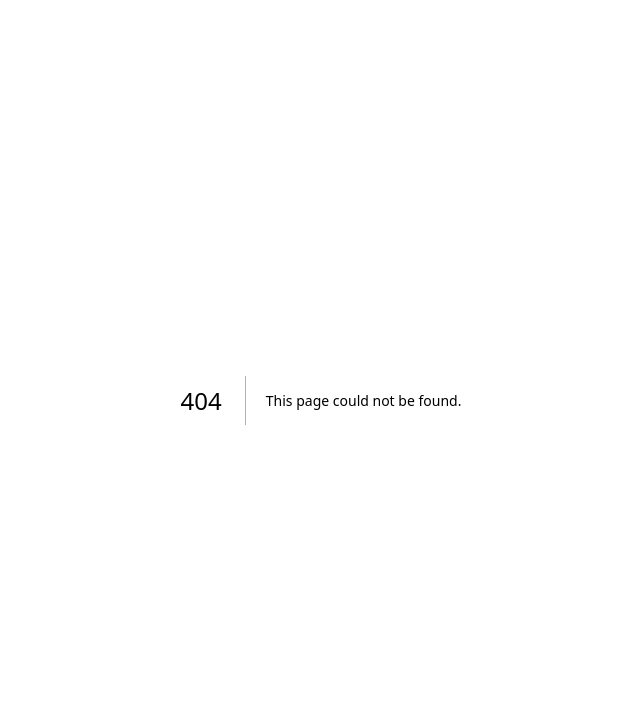
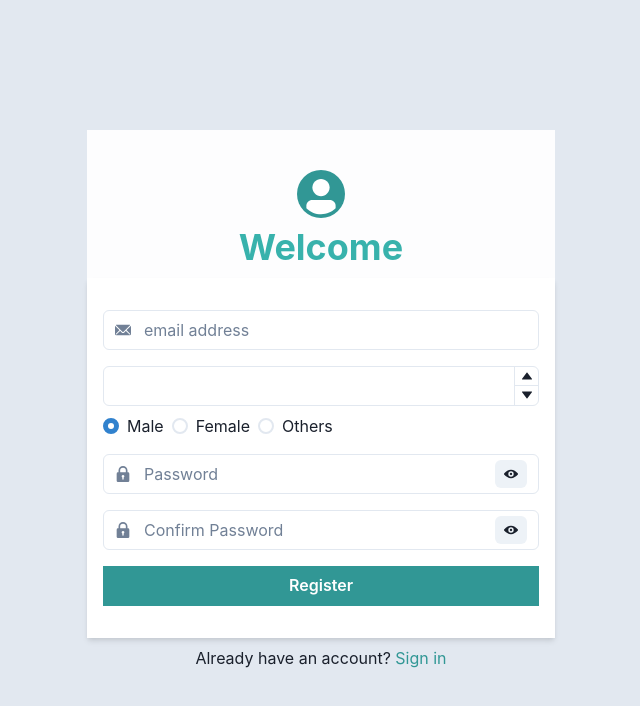
Before and after one commit to daniel-jebarson/trip-planner, a Next.js app: page /register in a window 1280 px wide. Before the commit this address had no page. Shown: the top 706 px of the page, without its empty margins (319-959 px from the left). Built offline with nearby package versions, Linux system fonts and the light colour scheme.

Commit message:
⚡️ Add register

```diff
--- /dev/null
+++ b/src/pages/register.js
@@ -0,0 +1,181 @@
+import { useState } from "react";
+import {
+  Flex,
+  Heading,
+  Input,
+  Button,
+  InputGroup,
+  Stack,
+  InputLeftElement,
+  IconButton,
+  Box,
+  Link,
+  Avatar,
+  FormControl,
+  FormHelperText,
+  Text,
+  NumberDecrementStepper,
+  NumberIncrementStepper,
+  NumberInputStepper,
+  NumberInput,
+  NumberInputField,
+  Radio,
+  RadioGroup,
+  InputRightElement,
+  useToast,
+} from "@chakra-ui/react";
+
+import { useEffect } from "react";
+
+import { EmailIcon, ViewIcon, ViewOffIcon, LockIcon } from "@chakra-ui/icons";
+
+const Register = () => {
+  const [gen, setGen] = useState("1");
+  const [showPassword, setShowPassword] = useState(false);
+  const [cshowPassword, setCShowPassword] = useState(false);
+  const [email, setEmail] = useState("");
+  const [pass, setPass] = useState("");
+  const [cpass, setCPass] = useState("");
+  const toast = useToast();
+  const handleShowClick = () => setShowPassword(!showPassword);
+  const handleCShowClick = () => setCShowPassword(!cshowPassword);
+
+  return (
+    <Flex
+      flexDirection="column"
+      height="100vh"
+      backgroundColor="gray.200"
+      justifyContent="center"
+      alignItems="center"
+    >
+      <Stack
+        flexDir="column"
+        mb="2"
+        justifyContent="center"
+        alignItems="center"
+        pt={"10"}
+        bgColor={"whiteAlpha.900"}
+      >
+        <Avatar bg="teal.500" />
+        <Heading color="teal.400">Welcome</Heading>
+        <Box minW={{ base: "90%", md: "468px" }}>
+          <form>
+            <Stack
+              spacing={4}
+              px="1rem"
+              py={"2rem"}
+              backgroundColor="whiteAlpha.900"
+              boxShadow="md"
+            >
+              <FormControl>
+                <InputGroup>
+                  <InputLeftElement
+                    pointerEvents="none"
+                    // eslint-disable-next-line react/no-children-prop
+                    children={<EmailIcon color="gray.500" />}
+                  />
+                  <Input
+                    onChange={(e) => setEmail(e.target.value)}
+                    type="email"
+                    placeholder="email address"
+                    required
+                  />
+                </InputGroup>
+              </FormControl>
+              <FormControl>
+                <NumberInput
+                  allowMouseWheel
+                  placeholder="Age"
+                  defaultValue={"Age"}
+                  min={12}
+                  max={100}
+                  mb={"2"}
+                >
+                  <NumberInputField />
+                  <NumberInputStepper>
+                    <NumberIncrementStepper />
+                    <NumberDecrementStepper />
+                  </NumberInputStepper>
+                </NumberInput>
+                <RadioGroup onChange={setGen} value={gen}>
+                  <Stack direction="row">
+                    <Radio value="1">Male</Radio>
+                    <Radio value="2">Female</Radio>
+                    <Radio value="3">Others</Radio>
+                  </Stack>
+                </RadioGroup>
+              </FormControl>
+              <FormControl>
+                <InputGroup>
+                  <InputLeftElement
+                    pointerEvents="none"
+                    color="gray.500"
+                    // eslint-disable-next-line react/no-children-prop
+                    children={<LockIcon color="gray.500" />}
+                  />
+                  <Input
+                    onChange={(e) => setPass(e.target.value)}
+                    type={showPassword ? "text" : "password"}
+                    placeholder="Password"
+                    required
+                  />
+                  <InputRightElement width="3.5rem">
+                    <IconButton
+                      h="1.75rem"
+                      size="sm"
+                      aria-label="ViewMode Changer"
+                      icon={showPassword ? <ViewOffIcon /> : <ViewIcon />}
+                      onClick={handleShowClick}
+                    />
+                  </InputRightElement>
+                </InputGroup>
+              </FormControl>
+              <FormControl>
+                <InputGroup>
+                  <InputLeftElement
+                    pointerEvents="none"
+                    color="gray.500"
+                    // eslint-disable-next-line react/no-children-prop
+                    children={<LockIcon color="gray.500" />}
+                  />
+                  <Input
+                    onChange={(e) => setCPass(e.target.value)}
+                    type={cshowPassword ? "text" : "password"}
+                    placeholder="Confirm Password"
+                    required
+                  />
+                  <InputRightElement width="3.5rem">
+                    <IconButton
+                      h="1.75rem"
+                      size="sm"
+                      aria-label="ViewMode Changer"
+                      icon={cshowPassword ? <ViewOffIcon /> : <ViewIcon />}
+                      onClick={handleCShowClick}
+                    />
+                  </InputRightElement>
+                </InputGroup>
+              </FormControl>
+              <Button
+                borderRadius={0}
+                type="submit"
+                variant="solid"
+                colorScheme="teal"
+                width="full"
+              >
+                Register
+              </Button>
+            </Stack>
+          </form>
+        </Box>
+      </Stack>
+      <Box>
+        Already have an account?{" "}
+        <Link color="teal.500" href="/">
+          Sign in
+        </Link>
+      </Box>
+    </Flex>
+  );
+};
+
+export default Register;
```
